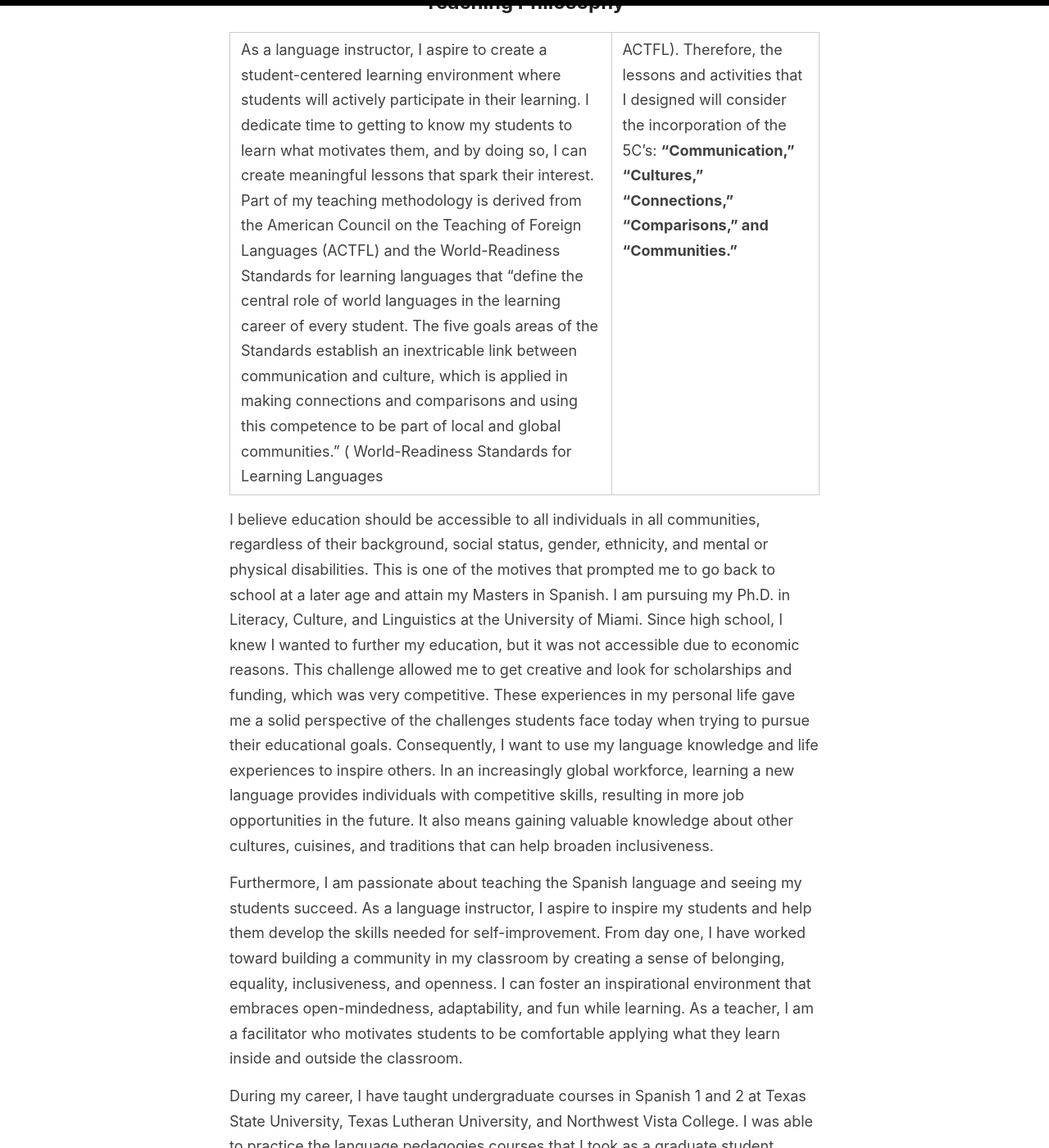
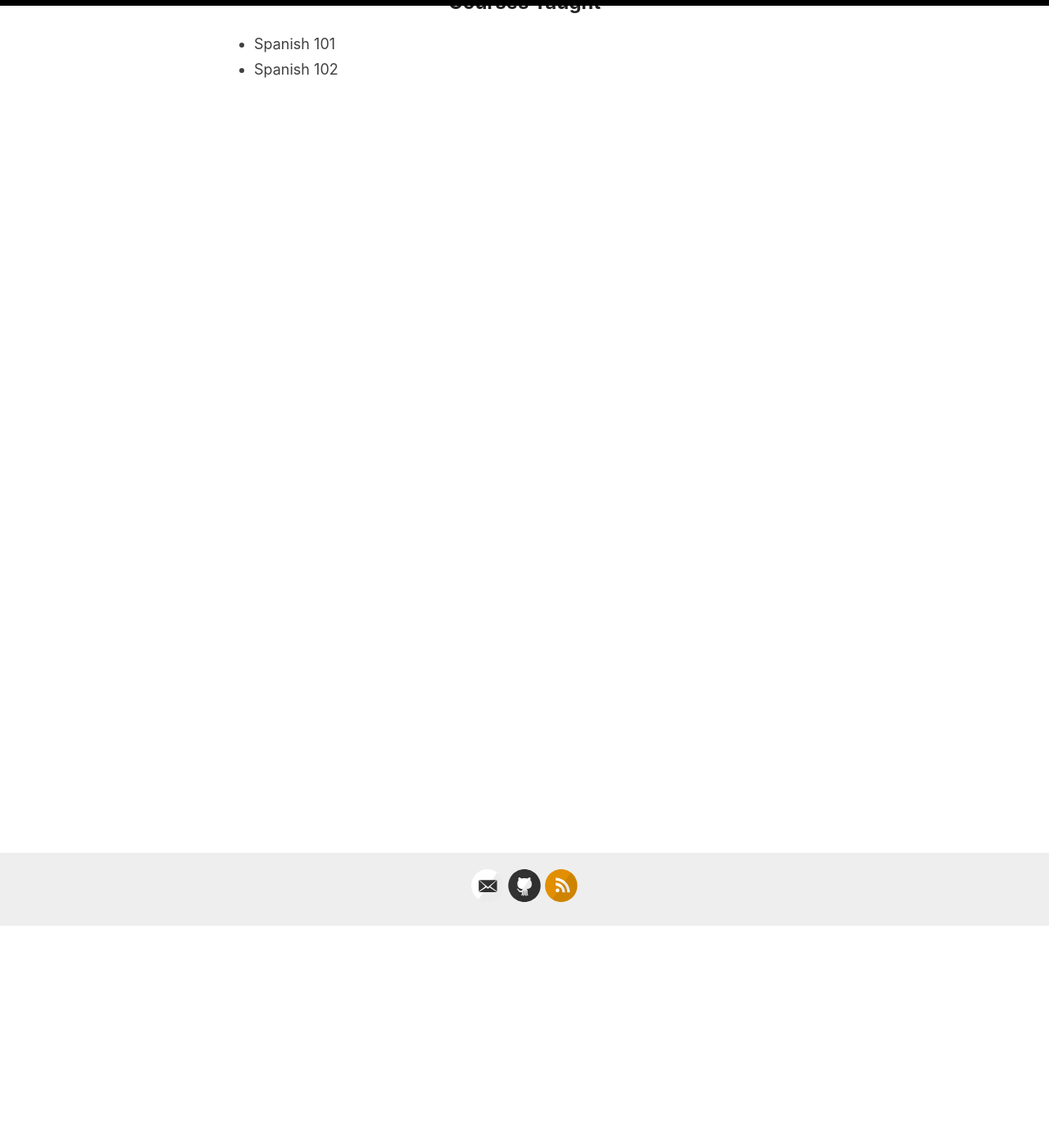
Before and after one commit to lulischmader/lulischmader.github.io, a Jekyll site: the page built from _pages/teaching.md, in a window 1280 px wide and 1400 px high, scrolled down 271 px. Shown: the whole window at 82% size. Built offline with Jekyll 4.4.1, drawn with Linux system fonts in a browser that asks for light colours; some of the changed text lies outside the part shown.

Commit message:
Update teaching.md

```diff
--- a/_pages/teaching.md
+++ b/_pages/teaching.md
@@ -3,21 +3,6 @@
 permalink: /teaching/
 title: Teaching
 ---
-## Teaching Philosophy
-
-> As a language instructor, I aspire to create a student-centered learning environment where students will actively participate in their learning. I dedicate time to getting to know my students to learn what motivates them, and by doing so, I can create meaningful lessons that spark their interest. Part of my teaching methodology is derived from the American Council on the Teaching of Foreign Languages (ACTFL) and the World-Readiness Standards for learning languages that “define the central role of world languages in the learning career of every student. The five goals areas of the Standards establish an inextricable link between communication and culture, which is applied in making connections and comparisons and using this competence to be part of local and global communities.” ( World-Readiness Standards for Learning Languages | ACTFL).   Therefore, the lessons and activities that I designed will consider the incorporation of the 5C’s: **“Communication,” “Cultures,” “Connections,” “Comparisons,” and “Communities.”**
-
-> I believe education should be accessible to all individuals in all communities, regardless of their background, social status, gender, ethnicity, and mental or physical disabilities. This is one of the motives that prompted me to go back to school at a later age and attain my Masters in Spanish. I am pursuing my Ph.D. in Literacy, Culture, and Linguistics at the University of Miami. Since high school, I knew I wanted to further my education, but it was not accessible due to economic reasons. This challenge allowed me to get creative and look for scholarships and funding, which was very competitive. These experiences in my personal life gave me a solid perspective of the challenges students face today when trying to pursue their educational goals.
-Consequently, I want to use my language knowledge and life experiences to inspire others. In an increasingly global workforce, learning a new language provides individuals with competitive skills, resulting in more job opportunities in the future. It also means gaining valuable knowledge about other cultures, cuisines, and traditions that can help broaden inclusiveness.
-
-> Furthermore, I am passionate about teaching the Spanish language and seeing my students succeed. As a language instructor, I aspire to inspire my students and help them develop the skills needed for self-improvement. From day one, I have worked toward building a community in my classroom by creating a sense of belonging, equality, inclusiveness, and openness. I can foster an inspirational environment that embraces open-mindedness, adaptability, and fun while learning. As a teacher, I am a facilitator who motivates students to be comfortable applying what they learn inside and outside the classroom.
-
-> During my career, I have taught undergraduate courses in Spanish 1 and 2 at Texas State University, Texas Lutheran University, and Northwest Vista College. I was able to practice the language pedagogies courses that I took as a graduate student. Training in these three institutions has added exceptional knowledge and experiences, allowing me to constantly evaluate myself and my teaching methodology. We never stop learning, and as language instructors, we should be open-minded and reflect upon what things we can improve for the benefit of our students.
-
-> In addition, the use of technology has been beneficial to my teaching methodology because it gives the possibility for extended learning. For example, a homework activity could have the students record a short video in the target language where they can talk about their family, their hobbies, and their life as students. Moreover, I see technology as an enhancer of the learning experience, and it needs to be used with care and meaningful purpose. This means I only incorporate technology when it can extend students’ critical thinking and allow them to engage with the world around them. During the Covid-19 worldwide pandemic, the internet was crucial to continue teaching through online learning platforms. Indeed, students and teachers formed a community that embraced adversity and adaptability. I had to learn new technology tools that incorporated meaningful learning for my students. I went through extensive training to teach synchronous and asynchronous online formats offered by each institution I worked for. I can say that I am proficient in using learning platforms such as Blackboard, Canvas, Tracs, e-Racer, and Zoom. Although, I prefer the face-face experience because it allows more space for student and teacher interactions.
-
-> As I stated before, a critical component of my teaching philosophy is getting to know my students and building trusting relationships. Based on this information, I can adapt my teaching methods and content to meet the needs of different students. Making every class relevant and engaging the students is essential because they can relate to the content more efficiently and be more open to learning. Finally, I hope that my lessons spark students’ interest to continue learning Spanish, use what they have learned outside the classroom, and see the world from different perspectives.
-
 
 ## Courses Taught
 
```
